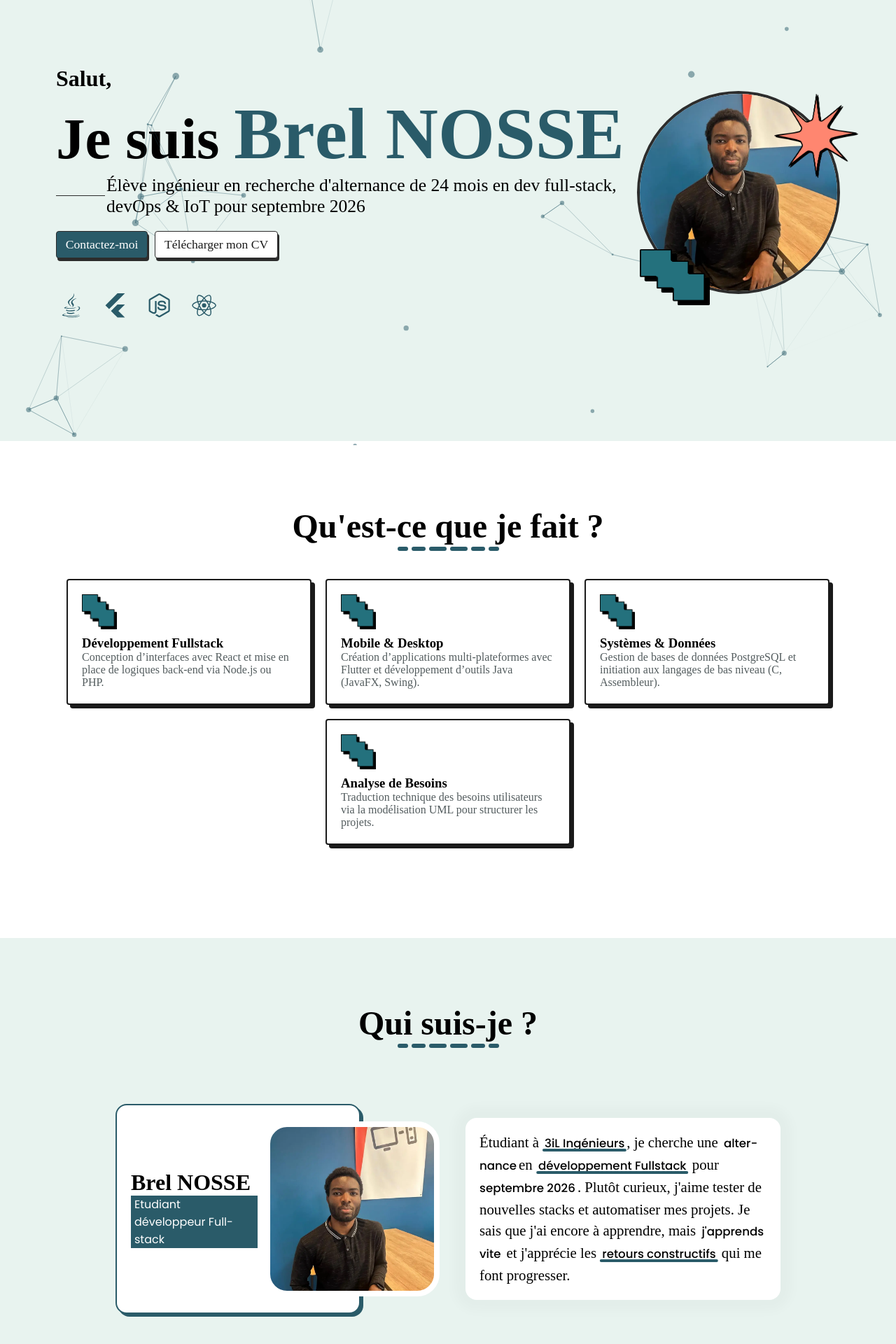
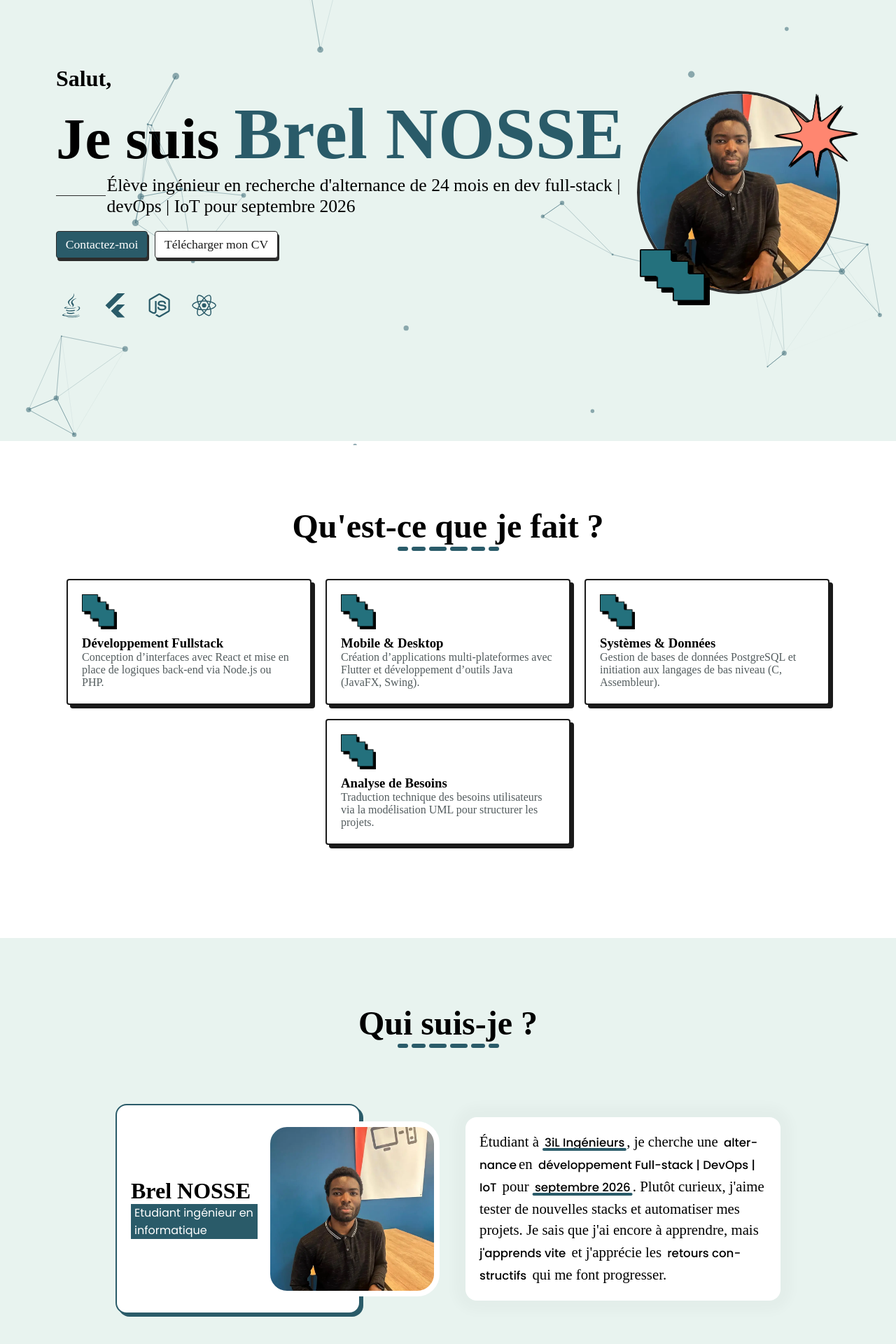
Before and after one commit to brelnosse/portofolio, a React (Create React App) app: page / in a window 1280 px wide. Shown: the part 164-2084 px from the top of the page at 70% size. Built offline with nearby package versions, Linux system fonts and the light colour scheme; a web font is replaced by a local one.

Commit message:
Deleted some packages and updated the hero description

```diff
--- a/package.json
+++ b/package.json
@@ -21,8 +21,6 @@
     "@types/node": "^16.18.126",
     "@types/react": "^19.2.8",
     "@types/react-dom": "^19.2.3",
-    "animate.css": "^4.1.1",
-    "motion": "^12.27.0",
     "react": "^19.2.3",
     "react-dom": "^19.2.3",
     "react-router-dom": "^7.12.0",
--- a/public/index.html
+++ b/public/index.html
@@ -17,7 +17,7 @@
     <link href="https://fonts.googleapis.com/css2?family=Fredoka:wght@300..700&family=Playfair:ital,opsz,wght@0,5..1200,300..900;1,5..1200,300..900&family=Poppins:ital,wght@0,100;0,200;0,300;0,400;0,500;0,600;0,700;0,800;0,900;1,100;1,200;1,300;1,400;1,500;1,600;1,700;1,800;1,900&family=Varela+Round&display=swap" rel="stylesheet">
     <link rel="preconnect" href="https://fonts.gstatic.com" crossorigin>
     <link href="https://fonts.googleapis.com/css2?family=Playfair:ital,opsz,wght@0,5..1200,300..900;1,5..1200,300..900&family=Poppins:ital,wght@0,100;0,200;0,300;0,400;0,500;0,600;0,700;0,800;0,900;1,100;1,200;1,300;1,400;1,500;1,600;1,700;1,800;1,900&family=Varela+Round&display=swap" rel="stylesheet">
-    <title>Brel NOSSE</title>
+    <title>Portfolio | Brel NOSSE</title>
   </head>
   <body>
     </script>
--- a/src/components/About.tsx
+++ b/src/components/About.tsx
@@ -41,14 +41,14 @@ const About: React.FC = () => {
                 <div className="profileCaption reveal-item">
                     <div className="pc-description">
                         <h3>Brel NOSSE</h3>
-                        <h4>Etudiant développeur Full-stack</h4>
+                        <h4>Etudiant ingénieur en informatique</h4>
                     </div>
                     <div className="pc-img"></div>
                 </div>
 
                 <p className="profileDescription reveal-item">
                     Étudiant à <span>3iL Ingénieurs</span>, je cherche une <span>alternance</span>
-                    en <span>développement Fullstack</span> pour <span>septembre 2026</span>. Plutôt curieux,
+                    en <span>développement Full-stack | DevOps | IoT</span> pour <span>septembre 2026</span>. Plutôt curieux,
                     j'aime tester de nouvelles stacks et automatiser mes projets.
                     Je sais que j'ai encore à apprendre, mais <span>j'apprends vite</span> et
                     j'apprécie les <span>retours constructifs</span> qui me font progresser.
--- a/src/components/Hero.tsx
+++ b/src/components/Hero.tsx
@@ -4,7 +4,6 @@ import { useEffect, useState } from "react";
 import '../assets/style/hero.css';
 //@ts-ignore
 import { MenuItems } from "../data/menuItems";
-import SocialMedia from "./SocialMedia";
 import MainStack from "./MainStack";
 
 const Hero: React.FC<{isFormVisible: boolean; setIsFormVisible: (v: boolean) => void;}> = ({isFormVisible, setIsFormVisible}) => {
@@ -115,7 +114,7 @@ const Hero: React.FC<{isFormVisible: boolean; setIsFormVisible: (v: boolean) =>
                 <h4>
                     <span className={`hero-line ${showLine ? 'line-visible' : 'line-hidden'}`}></span>
                     <span className={`hero-h4-text ${showH4Text ? 'element-visible' : 'element-hidden'}`}>
-                        Élève ingénieur en recherche d'alternance de 24 mois en dev full-stack, devOps & IoT pour septembre 2026
+                        Élève ingénieur en recherche d'alternance de 24 mois en dev full-stack | devOps | IoT pour septembre 2026
                     </span>
                 </h4>
                 <div className="actions">
--- a/src/components/Navbar.tsx
+++ b/src/components/Navbar.tsx
@@ -7,8 +7,6 @@ import { Dispatch, SetStateAction, useCallback, useContext, useEffect, useRef, u
 import { MenuItems } from "../data/menuItems";
 import { MenuItemType, NavbarProps } from "../types/navbar.types";
 import { fas } from '@fortawesome/free-solid-svg-icons';
-//@ts-ignore
-import 'animate.css';
 import { FontAwesomeIcon } from "@fortawesome/react-fontawesome";
 import { COLORS } from "../utils/colors";
 import { SectionContext } from "../context/SectionContext";
@@ -152,7 +150,6 @@ const Navbar: React.FC<{isFormVisible: boolean; setIsFormVisible: (v: boolean) =
                 </div>
                 {
                     MenuItems.map((el: MenuItemType, i: number) => {
-                        // For closing, reverse the order of delays
                         const delay = isClosing
                             ? (MenuItems.length - 1 - i) * 100
                             : (isResponsive ? i * 100 : 100 + (i + 1) * 150);
```
Also changed, not shown: 1 other file (tests, documents, lock files or other folders).
